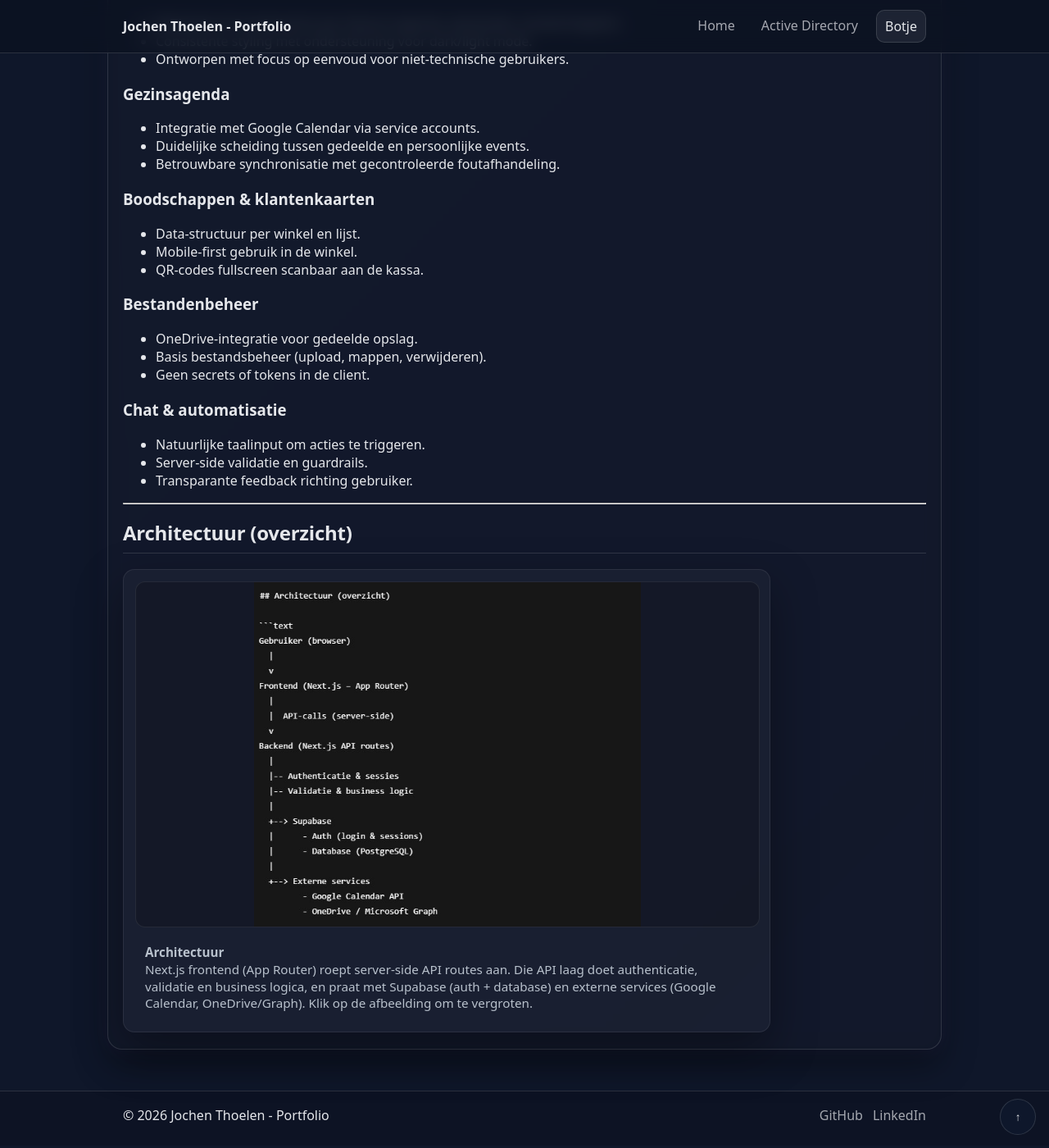
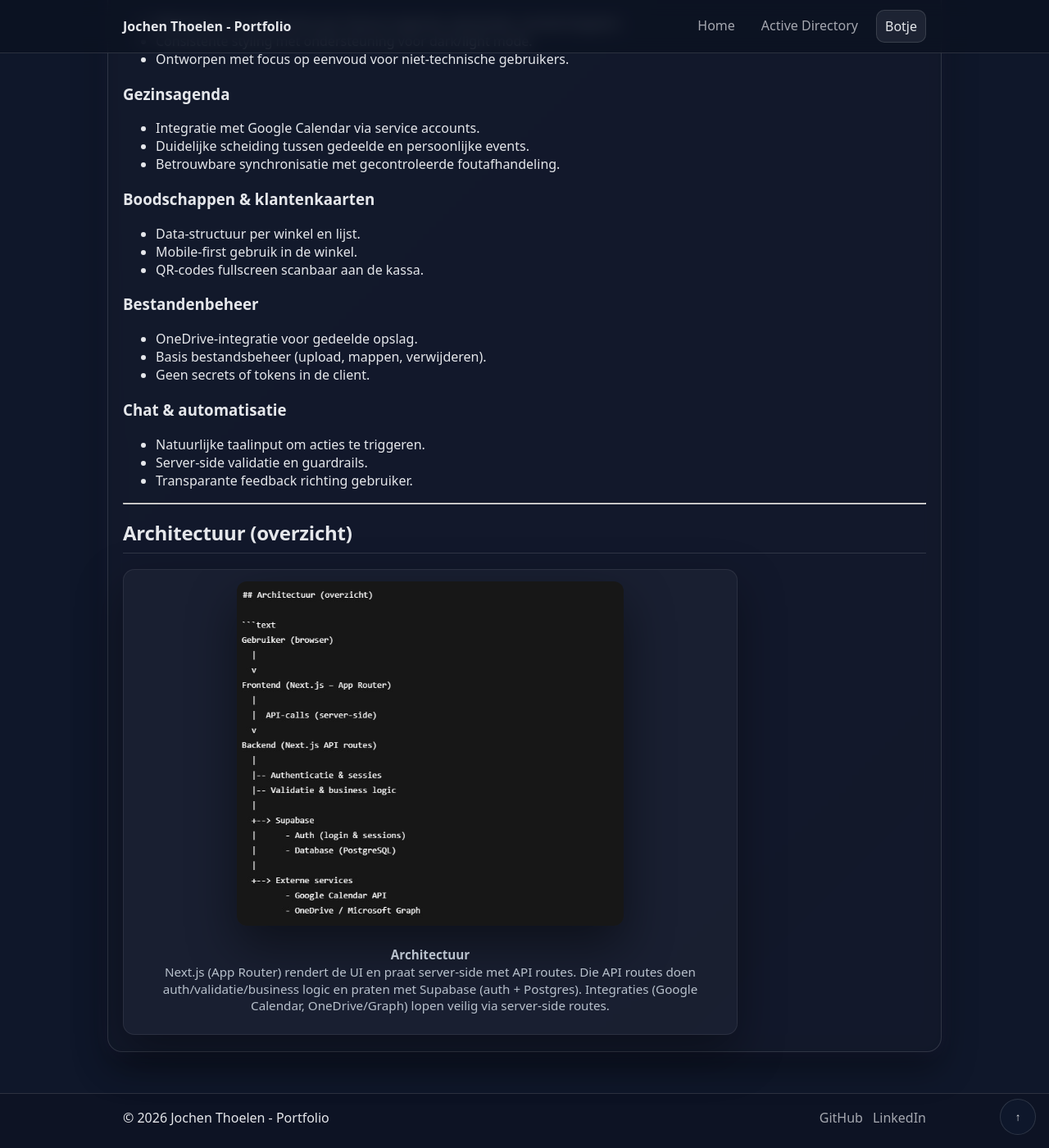
Before and after one commit to Xantar-86/jochen-thoelen.github.io, a Jekyll site: the page built from botje-familyhub/index.md, in a window 1280 px wide and 1400 px high, scrolled down 4636 px. Shown: the whole window at 82% size. Built offline with Jekyll 4.4.1, drawn with Linux system fonts in a browser that asks for light colours.

Commit message:
Tweak architecture figure size

```diff
--- a/assets/main.scss
+++ b/assets/main.scss
@@ -670,6 +670,11 @@ button:focus-visible {
   display: flex;
 }
 
+.lightbox:target {
+  display: flex;
+}
+
+
 .lightbox-inner {
   max-width: 1100px;
   width: 100%;
@@ -684,6 +689,10 @@ button:focus-visible {
 }
 
 .lightbox-close {
+  display: flex;
+  align-items: center;
+  justify-content: center;
+  text-decoration: none;
   position: absolute;
   top: 14px;
   right: 18px;
@@ -702,22 +711,20 @@ button:focus-visible {
   background: rgba(20, 25, 35, 0.8);
 }
 .arch-figure {
-  margin: 16px auto 0;
-  max-width: 760px;
-  width: 100%;
-  text-align: left;
+  max-width: 720px;
+  margin: 2.5rem auto;
+  text-align: center;
 }
 
 .arch-figure img {
-  display: block;
   width: 100%;
   height: auto;
   max-height: 420px;
   object-fit: contain;
+  cursor: zoom-in;
   border-radius: 14px;
-  border: 1px solid rgba(255,255,255,0.08);
-  background: rgba(0,0,0,0.20);
-  cursor: zoom-in;
+  box-shadow: 0 25px 60px rgba(0, 0, 0, 0.45);
+  transition: transform 0.25s ease, box-shadow 0.25s ease;
 }
 
 .arch-figure img:hover {
@@ -726,16 +733,10 @@ button:focus-visible {
 }
 
 .arch-figure figcaption {
-  margin-top: 10px;
+  margin-top: 0.9rem;
   font-size: 0.95rem;
-  color: rgba(255,255,255,0.75);
+  color: #b8c1cc;
 }
-
-@media (max-width: 900px) {
-  .arch-figure { max-width: 100%; }
-  .arch-figure img { max-height: 320px; }
-}
-
 .shot-grid {
   display: grid;
   grid-template-columns: repeat(2, minmax(0, 1fr));
@@ -777,3 +778,13 @@ button:focus-visible {
   color: #b8c1cc;
   line-height: 1.35;
 }
+
+
+.shot-link {
+  display: inline-block;
+  text-decoration: none;
+}
+
+.shot-link img {
+  display: block;
+}
--- a/botje-familyhub/index.md
+++ b/botje-familyhub/index.md
@@ -190,13 +190,18 @@ Doel: een **stabiele en onderhoudbare webapplicatie** met aandacht voor security
 ## Architectuur (overzicht)
 
 <figure class="shot reveal arch-figure">
-  <a href="{{ '/assets/images/botje/architectuur.jpg' | relative_url }}" target="_blank" rel="noopener">
-    <img
-      src="{{ '/assets/images/botje/architectuur.jpg' | relative_url }}"
-      alt="Botje - Architectuur overview">
+  <a class="shot-link" href="#arch-lightbox" title="Klik om te vergroten">
+    <img src="{{ '/assets/images/botje/architectuur.jpg' | relative_url }}" alt="Architectuur Botje (overzicht)">
   </a>
   <figcaption>
     <strong>Architectuur</strong><br>
-    Next.js frontend (App Router) roept server-side API routes aan. Die API laag doet authenticatie, validatie en business logica, en praat met Supabase (auth + database) en externe services (Google Calendar, OneDrive/Graph). Klik op de afbeelding om te vergroten.
+    Next.js (App Router) rendert de UI en praat server-side met API routes. Die API routes doen auth/validatie/business logic en praten met Supabase (auth + Postgres). Integraties (Google Calendar, OneDrive/Graph) lopen veilig via server-side routes.
   </figcaption>
 </figure>
+
+<div id="arch-lightbox" class="lightbox" aria-label="Architectuur afbeelding (vergroot)">
+  <a class="lightbox-close" href="#_" aria-label="Sluiten">×</a>
+  <div class="lightbox-inner">
+    <img src="{{ '/assets/images/botje/architectuur.jpg' | relative_url }}" alt="Architectuur Botje (vergroot)">
+  </div>
+</div>
```
